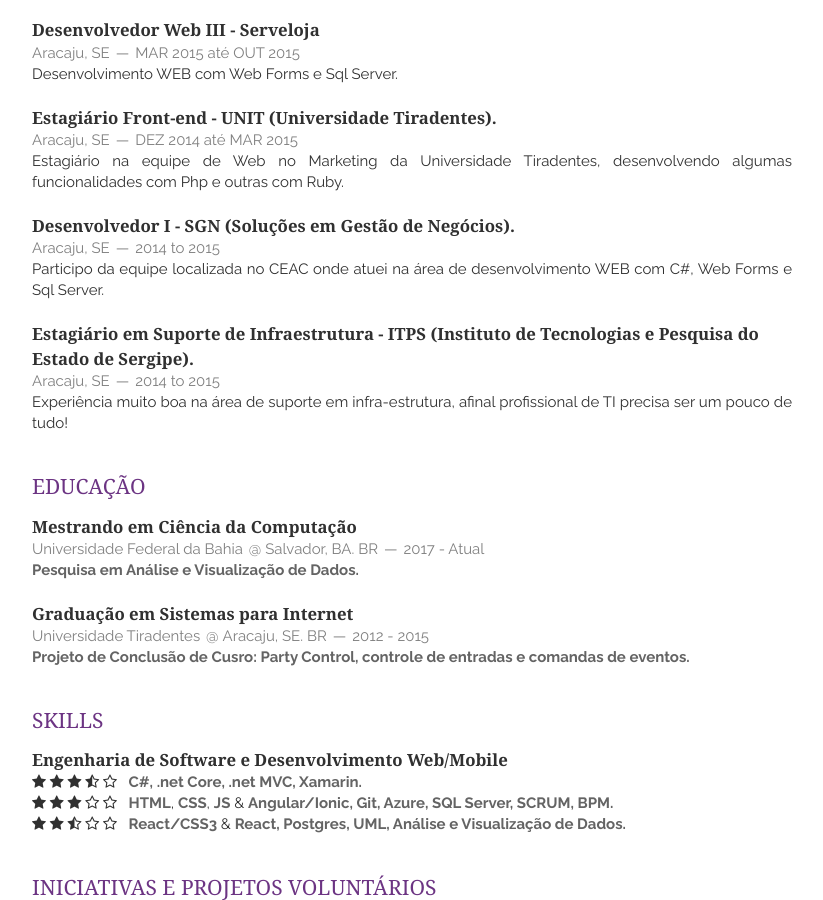
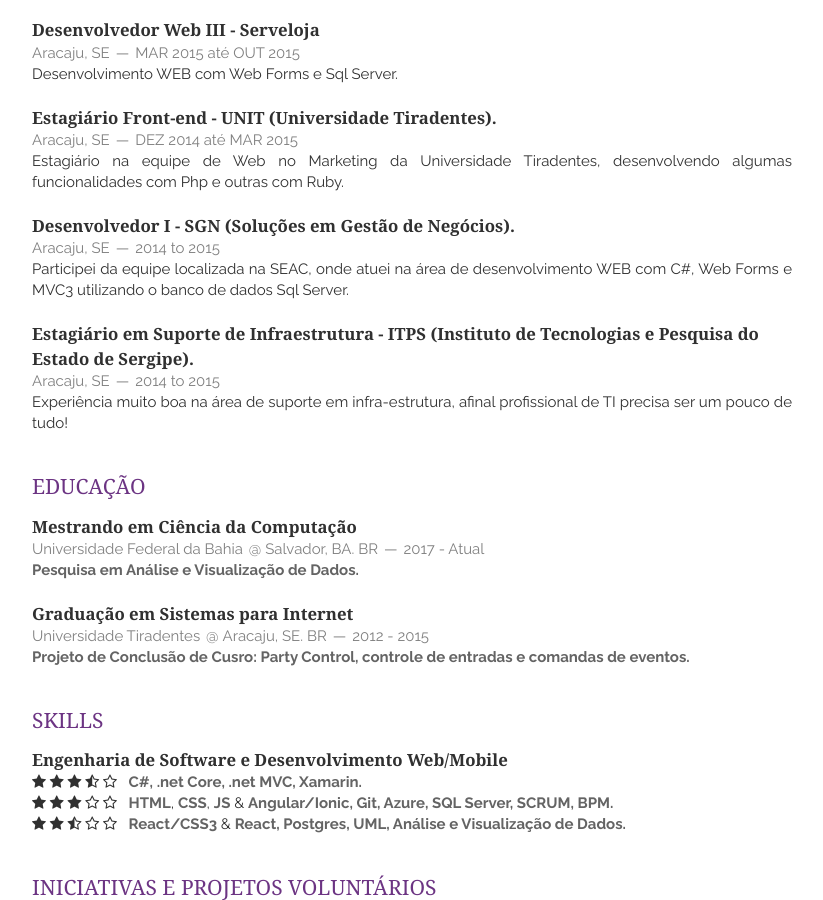
Before and after one commit to RafasTavares/resume-cv, a Jekyll site: the page built from index.html, in a window 1280 px wide and 900 px high, scrolled down 1076 px. Shown: the whole window, without its empty margins (416-1239 px from the left). Built offline with Jekyll 4.4.1, drawn with Linux system fonts in a browser that asks for light colours; nearby versions of some CDN libraries; the list of posts is cut into pages by our own code.

Commit message:
Update employment.html

```diff
--- a/_includes/employment.html
+++ b/_includes/employment.html
@@ -93,7 +93,7 @@
             </span>
         </header>
         <p>
-            Participo da equipe localizada no CEAC onde atuei na área de desenvolvimento WEB com C#, Web Forms e Sql Server.
+            Participei da equipe localizada na SEAC, onde atuei na área de desenvolvimento WEB com C#, Web Forms e MVC3 utilizando o banco de dados Sql Server.
         </p>
     </article>
     <article>
```
